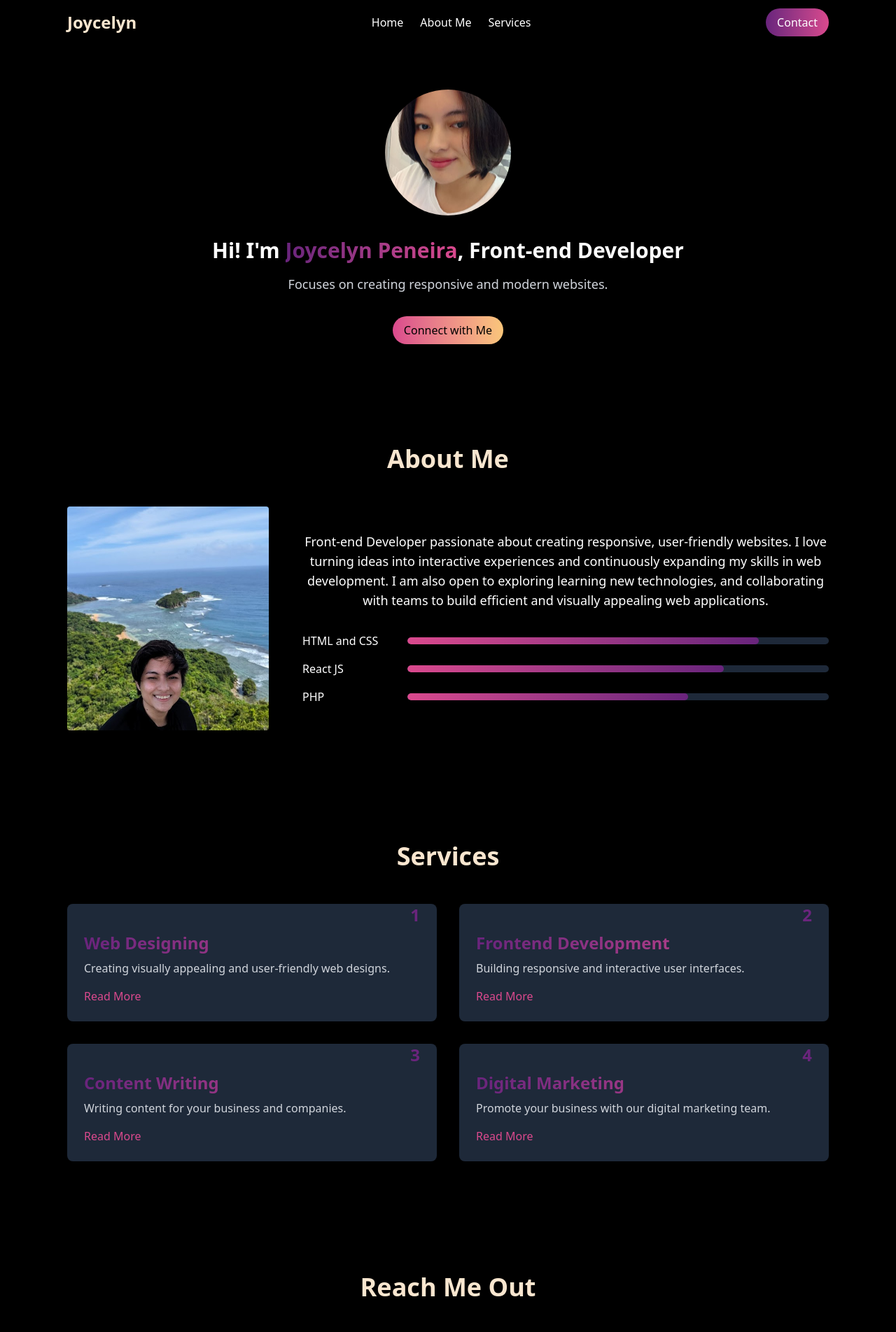
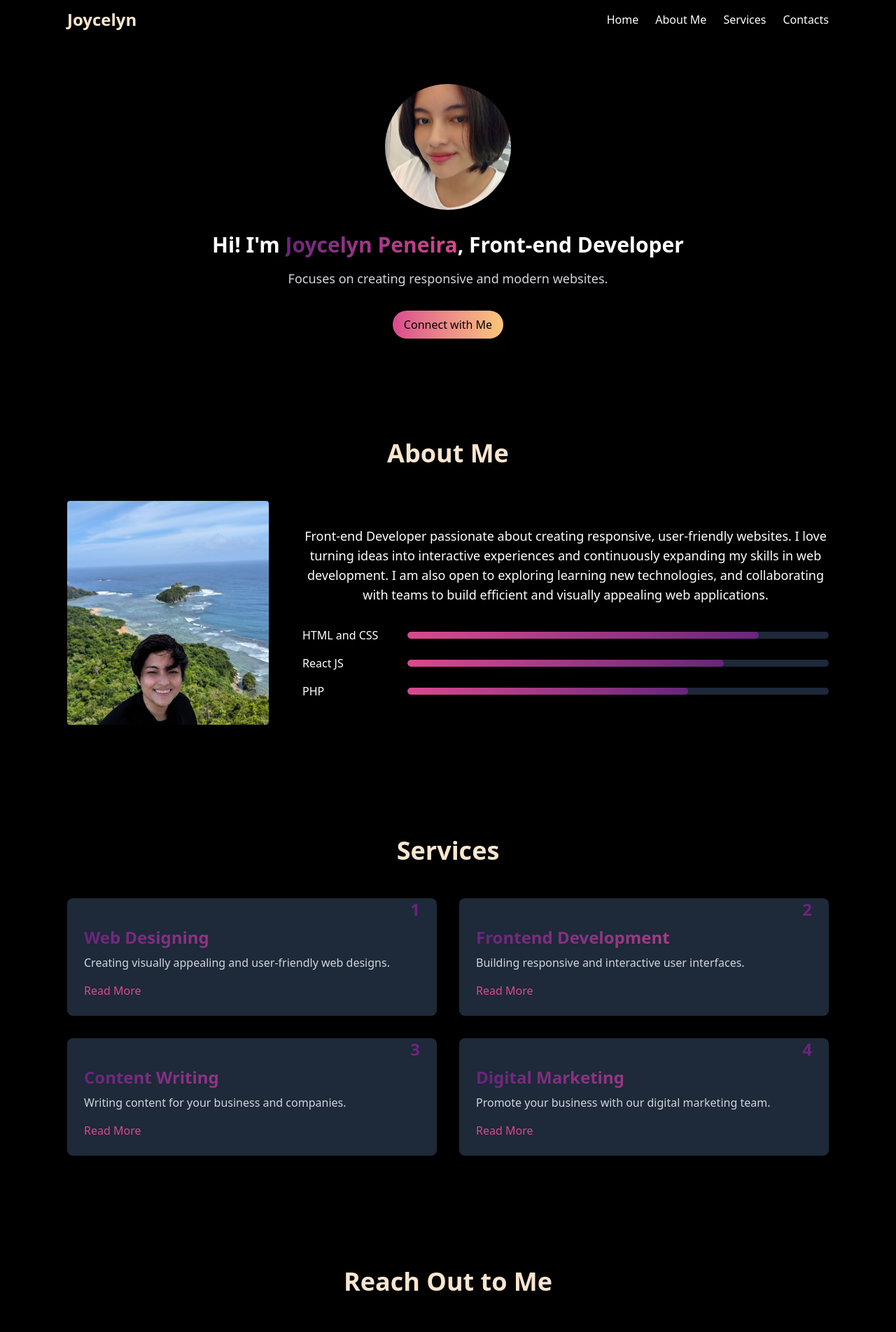
Before and after one commit to JoyceeeP/my-protfolio, a React (Vite) app: page / in a window 1280 px wide. Shown: the top 1904 px of the page at 70% size. Built offline with nearby package versions, Linux system fonts and the light colour scheme.

Commit message:
menu bar

```diff
--- a/src/components/Contact.jsx
+++ b/src/components/Contact.jsx
@@ -3,97 +3,10 @@ import { FaEnvelope, FaMapMarkedAlt, FaPhone, FaFacebook, FaInstagram, FaLinkedi
 
 const Contact = () => {
   return (
-    // <div className="bg-black text-white py-20" id="about">
-    //     <div className="container mx-auto px-8 md:px-16 lg:px-24">
-    //         <h2 className="text-4xl font-bold text-center mb-12 text-[#F9E6CF]" >Connect with Me</h2>
-    //         <div className="flex-1">
-    //           <h3 className='text-3xl font-bold text-transparent bg-clip-text
-    //             bg-gradient-to-r from-[#69247C] to-[#e1649e] mb-4'>Let's Connect</h3>
-    //           <p>I'm open to discuss web development projects or partnership opportunities.</p>
-    //         </div>
 
-    //         <div className='grid grid-cols-1 md:grid-cols-2 lg:grid-cols-2 gap-8'>
-    //             {/* Contact Info */}
-    //             {/* Email */}
-    //             <div className='mb-4 mt-8'>
-    //                 <FaEnvelope className='inline-block text-[#DA498D] mr-2'></FaEnvelope>
-    //                 <a href="mailto:joycelynpeneira@gmail.com" className='hover:underline'>
-    //                     joycelynpeneira@gmail.com
-    //                 </a>
-    //             </div>
-    //             {/* Phone */}
-    //             <div className='mb-4'>
-    //                 <FaPhone className='inline-block text-[#DA498D] mr-2'></FaPhone>
-    //                 <span>+639163342211</span>
-    //             </div>
-    //             {/* Address */}
-    //             <div className='mb-4'>
-    //                 <FaMapMarkedAlt className='inline-block text-[#DA498D] mr-2'></FaMapMarkedAlt>
-    //                 <span>Rodrizel, Rizal, Philippines</span>
-    //             </div>
-
-    //             {/* Social Media Links */}
-    //             {/* Facebook */}
-    //             <div className='mb-4 mt-8'>
-    //                 <FaFacebook className='inline-block text-[#DA498D] mr-2'></FaFacebook>
-    //                 <a href="https://facebook.com/JoycePeneira.me" className='hover:underline'>
-    //                     Joyce Peneira
-    //                 </a>
-    //             </div>
-    //             {/* Instagram */}
-    //             <div className='mb-4 mt-8'>
-    //                 <FaInstagram className='inline-block text-[#DA498D] mr-2'></FaInstagram>
-    //                 <a href="https://www.instagram.com/joyceee__chan" className='hover:underline'>
-    //                     Joyce Peneira
-    //                 </a>
-    //             </div>
-    //             {/* LinkedIn */}
-    //             <div className='mb-4 mt-8'>
-    //                 <FaLinkedin className='inline-block text-[#DA498D] mr-2'></FaLinkedin>
-    //                 <a href="https://linkedin.com/in/Joycelyn_Peneira" className='hover:underline'>
-    //                     Joycelyn Peneira
-    //                 </a>
-    //             </div>
-
-    //         </div>
-
-    //         {/* Message Form */}
-    //         <div className="flex-1">
-    //         <form className='space-y-4'>
-    //             <div>
-    //                 <label htmlFor="name" className='block mb-2'>Your Name</label>
-    //                 <input type="text"
-    //                 className='w-full p-2 rounded bg-gray-800 border border-gray-600 focus:outline-none
-    //                 focus:border-[#DA498D]'
-    //                 placeholder='Enter You Name'/>
-    //             </div>
-    //             <div>
-    //                 <label htmlFor="emial" className='block mb-2'>Email</label>
-    //                 <input type="text"
-    //                 className='w-full p-2 rounded bg-gray-800 border border-gray-600 focus:outline-none
-    //                 focus:border-[#DA498D]'
-    //                 placeholder='Enter You Email'/>
-    //             </div>
-    //             <div>
-    //                 <label htmlFor="message" className='block mb-2'>Message</label>
-    //                 <textarea type="text"
-    //                 className='w-full p-2 rounded bg-gray-800 border border-gray-600 focus:outline-none
-    //                 focus:border-[#DA498D]'
-    //                 rows="5"
-    //                 placeholder='Enter You Message'/>
-    //             </div>
-    //             <button className='bg-gradient-to-r from-[#69247C] to-[#e1649e] text-white hidden md:inline
-    //         transform transition-transform duration-300 hover:scale-105 px-8 py-2 rounded-full'>Send</button>
-    //         </form>
-
-    //         </div>
-    //     </div>
-
-    // </div>
-
-    <div className="bg-black text-white py-20" id="about">
+    <div className="bg-black text-white py-20" id="contact">
       <div className="container mx-auto px-8 md:px-16 lg:px-24">
-        <h2 className="text-4xl font-bold text-center mb-12 text-[#F9E6CF]">Reach Me Out</h2>
+        <h2 className="text-4xl font-bold text-center mb-12 text-[#F9E6CF]">Reach Out to Me</h2>
         <p className='text-1xl font-bold text-center mb-8 text-white'>I'm open to discussing web development projects or partnership opportunities.</p>
 
         <div className="flex flex-col md:flex-row justify-between items-start gap-12">
--- a/src/components/Navbar.jsx
+++ b/src/components/Navbar.jsx
@@ -1,13 +1,20 @@
-import React from 'react'
+import React, { useState } from 'react'
 import profile from '../assets/profile.jpg'
 import { HiOutlineMenu,  } from "react-icons/hi";
 
 const Navbar = () => {
 
-  // Function to toggle menu
+  const [isMenuOpen, setIsMenuOpen] = useState(false);
+
+  // Toggle mobile menu open/close
   const toggleMenu = () => {
     setIsMenuOpen(!isMenuOpen);
-      };
+  };
+
+  // Close menu when a navigation item is clicked
+  const closeMenu = () => {
+    setIsMenuOpen(false);
+  };
 
   return (
     <>
@@ -22,19 +29,28 @@ const Navbar = () => {
           <a href="#home" className="hover:text-purple-300">Home</a>
           <a href="#about" className="hover:text-purple-300">About Me</a>
           <a href="#services" className="hover:text-purple-300">Services</a>
+          <a href="#contact" className="hover:text-purple-300">Contacts</a>
         </div>
-
-        <button className="bg-gradient-to-r from-[#69247C] to-[#DA498D] text-white
-          transform transition-transform duration-300 hover:scale-105 px-4 py-2 rounded-full">
-          Contact
-        </button>
-
       </div>
     </nav>
-    <div className='w-full p-3.5 bg-black sticky text-white text-[2.5rem] text-end md:hidden flex'
+
+    {/* Menu Button */}
+    <div className='w-full p-3.5 top-0 bg-black sticky text-[#FAC67A] text-[2.5rem] text-end md:hidden flex'
       onClick={toggleMenu}>
       <HiOutlineMenu />
     </div>
+
+     {/* Mobile menu overlay - Conditionally rendered based on `isMenuOpen` */}
+     {isMenuOpen && (
+        <div className="fixed top-0 left-0 w-full h-full bg-black bg-opacity-75 z-50">
+          <div className="flex flex-col items-center text-white py-20">
+            <a href="#home" className="p-5 hover:text-purple-300" onClick={closeMenu}>Home</a>
+            <a href="#about" className="p-5 hover:text-purple-300" onClick={closeMenu}>About Me</a>
+            <a href="#services" className="p-5 hover:text-purple-300" onClick={closeMenu}>Services</a>
+            <a href="#contact" className="p-5 hover:text-purple-300" onClick={closeMenu}>Contacts</a>
+          </div>
+        </div>
+      )}
     </>
 
 
```
